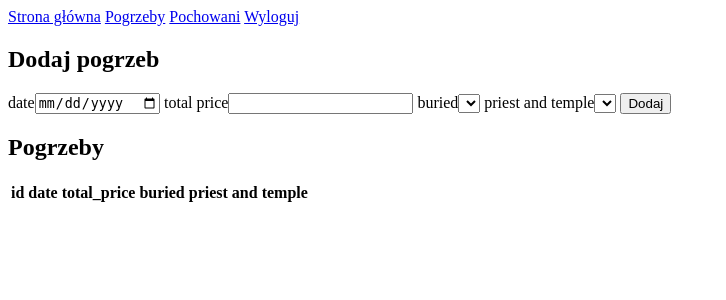
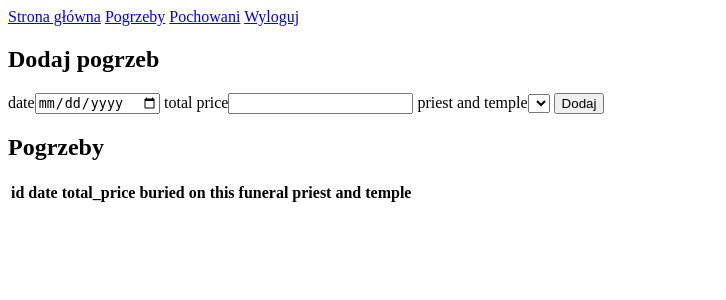
Before and after one commit to hergerr/WhatsDown, a Flask app: page /dashboard/funerals in a window 1280 px wide. Shown: the top 300 px of the page, without its empty margins (0-726 px from the left). Run offline with Flask 2, Linux system fonts and the light colour scheme; the visitor is signed in with stand-in values (Sample User, id 1); data that the repository does not hold is empty; some libraries are stand-ins or nearby versions.

Commit message:
Major forms improvement & fixed busted funerals page

```diff
--- a/app.py
+++ b/app.py
@@ -81,11 +81,12 @@ def logout():
 def signup_admin():
     form = RegisterAdminForm()
     if form.validate_on_submit():
-        hashed_password = generate_password_hash(form.password.data, method='sha256')
-        new_admin = Administrator(login=form.username.data, password=hashed_password)
-        db.session.add(new_admin)
-        db.session.commit()
-        return 'New admin created'
+        if form.special_key.data == 'admin':
+            hashed_password = generate_password_hash(form.password.data, method='sha256')
+            new_admin = Administrator(login=form.username.data, password=hashed_password)
+            db.session.add(new_admin)
+            db.session.commit()
+            return 'New admin created'
 
     return render_template('signup-admin.html', form=form)
 
@@ -173,14 +174,9 @@ def user_funerals():
             funeral_id = edit_funeral_form.id.data
             funeral_to_edit = Funeral.query.filter_by(id=funeral_id).first()
 
-            if not edit_funeral_form.buried.data:
-                edit_funeral_form.buried.data = ['']
-
-
             # TODO dodac sprawdzenie czy w bazie jest takie id
             funeral_to_edit.date = edit_funeral_form.date.data
-            funeral_to_edit.total_price = edit_funeral_form.total_price.data
-            funeral_to_edit.buried = [edit_funeral_form.buried.data]
+            # funeral_to_edit.total_price = edit_funeral_form.total_price.data
             funeral_to_edit.priest_temple = edit_funeral_form.priest_temple.data
 
             db.session.commit()
@@ -192,11 +188,7 @@ def user_funerals():
             db.session.commit()
 
         elif funeral_form.validate_on_submit():
-            if not funeral_form.buried.data:
-                funeral_form.buried.data = []
-
             new_funeral = Funeral(date=funeral_form.date.data, total_price=funeral_form.total_price.data,
-                                  buried=funeral_form.buried.data,
                                   funeral_home_id=FuneralHome.query.filter_by(name=session['username']).first().id,
                                   priest_temple=funeral_form.priest_temple.data)
             db.session.add(new_funeral)
@@ -206,7 +198,7 @@ def user_funerals():
             print('Form not valid')
 
     funerals = Funeral.query.join(FuneralHome).filter(FuneralHome.name == session['username']).all()
-    funeral_header = ['id', 'date', 'total_price', 'buried', 'priest and temple']
+    funeral_header = ['id', 'date', 'total_price', 'buried on this funeral', 'priest and temple']
 
     return render_template('user_funerals.html', funeral_form=funeral_form, funerals=funerals,
                            funeral_header=funeral_header, delete_record_form=delete_record_form,
--- a/whatsdown/forms.py
+++ b/whatsdown/forms.py
@@ -1,6 +1,6 @@
 from flask_wtf import FlaskForm
 from flask import session
-from wtforms import StringField, PasswordField, BooleanField
+from wtforms import StringField, PasswordField, SelectField
 from .models import Buried, FuneralHome, Quarter, Funeral, Container, Outfit, PriestTemple
 from wtforms.ext.sqlalchemy.fields import QuerySelectField
 from wtforms.validators import InputRequired
@@ -10,7 +10,6 @@ from wtforms.fields.html5 import IntegerField, DateField
 class LoginForm(FlaskForm):
     username = StringField('username', validators=[InputRequired()])
     password = PasswordField('password', validators=[InputRequired()])
-    remember = BooleanField('remember me')
 
 
 class RegisterAdminForm(FlaskForm):
@@ -23,26 +22,35 @@ class RegisterUserForm(FlaskForm):
     username = StringField('username', validators=[InputRequired()])
     password = PasswordField('password', validators=[InputRequired()])
     name = StringField('name', validators=[InputRequired()])
-    voivodeship = StringField('voivodeship', validators=[InputRequired()])
+    voivodeship = SelectField('voivodeship', choices=[('Dolnośląskie', 'Dolnośląskie'),
+                                                      ('Kujawsko-Pomorskie', 'Kujawsko-Pomorskie'),
+                                                      ('Lubelskie', 'Lubelskie'), ('Łódzkie', 'Łódzkie'),
+                                                      ('Małopolskie', 'Małopolskie'), ('Mazowieckie', 'Mazowieckie'),
+                                                      ('Opolskie', 'Opolskie'), ('Podkarpackie', 'Podkarpackie'),
+                                                      ('Podlaskie', 'Podlaskie'), ('Pomorskie', 'Pomorskie'),
+                                                      ('Śląskie', 'Śląskie'), ('Świętokrzyskie', 'Świętokrzyskie'),
+                                                      ('Warmińsko-Mazurskie', 'Warmińsko-Mazurskie'),
+                                                      ('Wielkopolskie', 'Wielkopolskie'),
+                                                      ('Zachodniopomorskie', 'Zachodniopomorskie')],
+                              validators=[InputRequired()])
     county = StringField('county', validators=[InputRequired()])
     locality = StringField('locality', validators=[InputRequired()])
     phone = StringField('phone', validators=[InputRequired()])
 
 
 class AddFuneralForm(FlaskForm):
-    date = DateField('date')
+    date = DateField('date', validators=[InputRequired()])
     total_price = IntegerField('total price')
-    buried = QuerySelectField('buried', query_factory=lambda: Buried.query.all(), allow_blank=True)
     priest_temple = QuerySelectField('priest and temple', query_factory=lambda: PriestTemple.query.all())
 
 
 class AddBuriedForm(FlaskForm):
-    first_name = StringField('first name')
-    last_name = StringField('last name')
+    first_name = StringField('first name', validators=[InputRequired()])
+    last_name = StringField('last name', validators=[InputRequired()])
     birth_date = DateField('birth date')
     death_date = DateField('death date')
     cause_of_death = StringField('cause of death')
-    quarter = QuerySelectField('quarter', query_factory=lambda: Quarter.query.all())
+    quarter = QuerySelectField('quarter', query_factory=lambda: Quarter.query.all(), validators=[InputRequired()])
     funeral = QuerySelectField('funeral', query_factory=lambda: Funeral.query.join(FuneralHome)
                                .filter_by(name=session['username']).all())
     container = QuerySelectField('container', query_factory=lambda: Container.query.all())
@@ -58,8 +66,8 @@ class EditBuriedForm(FlaskForm):
     id = IntegerField('ID', validators=[InputRequired()])
     first_name = StringField('first name')
     last_name = StringField('last name')
-    birth_date = DateField('birth date', format='%Y-%m-%d')
-    death_date = DateField('death date', format='%Y-%m-%d')
+    birth_date = DateField('birth date')
+    death_date = DateField('death date')
     cause_of_death = StringField('cause of death')
     quarter = QuerySelectField('quarter', query_factory=lambda: Quarter.query.all())
     funeral = QuerySelectField('funeral', query_factory=lambda: Funeral.query.join(FuneralHome)
@@ -70,7 +78,6 @@ class EditBuriedForm(FlaskForm):
 
 class EditFuneralForm(FlaskForm):
     id = IntegerField('ID', validators=[InputRequired()])
-    date = DateField('date')
-    total_price = IntegerField('total price')
-    buried = QuerySelectField('buried', query_factory=lambda: Buried.query.all(), allow_blank=True)
-    priest_temple = QuerySelectField('priest and temple', query_factory=lambda: PriestTemple.query.all())
+    date = DateField('date', validators=[InputRequired()])
+    priest_temple = QuerySelectField('priest and temple', query_factory=lambda: PriestTemple.query.all(),
+                                     validators=[InputRequired()])
--- a/whatsdown/static/js/user_funerals.js
+++ b/whatsdown/static/js/user_funerals.js
@@ -13,7 +13,7 @@ const UIcontroller = (function () {
 
         inputItemEditID: '.input-edit-id',
         inputItemEditDate: '.input-edit-date',
-        inputItemEditTotalPrice: '.input-edit-total_price',
+        // inputItemEditTotalPrice: '.input-edit-total_price',
 
         inputItemDeleteID: '.input-delete-id'
     };
@@ -25,12 +25,12 @@ const UIcontroller = (function () {
             item = event.target.parentNode.parentNode;
             itemID = item.id.split('-')[1];
             itemDate = item.firstChild.nextSibling.nextSibling.nextSibling.nextSibling.nextSibling;
-            itemTotalPrice = itemDate.nextSibling.nextSibling;
+            // itemTotalPrice = itemDate.nextSibling.nextSibling;
 
             if (event.target.className === "btn btn-edit") {
                 document.querySelector(DOMstrings.inputItemEditID).value = itemID;
                 document.querySelector(DOMstrings.inputItemEditDate).value = itemDate.textContent;
-                document.querySelector(DOMstrings.inputItemEditTotalPrice).value = itemTotalPrice.textContent;
+                // document.querySelector(DOMstrings.inputItemEditTotalPrice).value = itemTotalPrice.textContent;
             }
 
             if (event.target.className === "btn btn-remove") {
--- a/whatsdown/templates/login.html
+++ b/whatsdown/templates/login.html
@@ -18,7 +18,6 @@ Login
           {{ form.hidden_tag() }}
           {{ wtf.form_field(form.username) }}
           {{ wtf.form_field(form.password) }}
-          {{ wtf.form_field(form.remember) }}
         <button class="btn btn-lg btn-primary btn-block" type="submit">Sign in</button>
       </form>
 
--- a/whatsdown/templates/user_funerals.html
+++ b/whatsdown/templates/user_funerals.html
@@ -10,8 +10,6 @@
             {{ edit_funeral_form.csrf_token }}
             {{ edit_funeral_form.id.label }} {{ edit_funeral_form.id(class="input-edit-id") }}
             {{ edit_funeral_form.date.label }} {{ edit_funeral_form.date(class="input-edit-date") }}
-            {{ edit_funeral_form.total_price.label }} {{ edit_funeral_form.total_price(class="input-edit-total_price") }}
-            {{ edit_funeral_form.buried.label }} {{ edit_funeral_form.buried }}
             {{ edit_funeral_form.priest_temple.label }} {{ edit_funeral_form.priest_temple }}
             <button type="submit" class="btn btn-add btn-modal-item btn-edit-item">Edytuj</button>
         </form>
@@ -34,7 +32,6 @@
     {{ funeral_form.hidden_tag() }}
     {{ funeral_form.date.label }}{{ funeral_form.date }}
     {{ funeral_form.total_price.label }}{{ funeral_form.total_price }}
-    {{ funeral_form.buried.label }}{{ funeral_form.buried }}
     {{ funeral_form.priest_temple.label }}{{ funeral_form.priest_temple }}
     <button type="submit" class="btn">Dodaj</button>
 </form>
```
